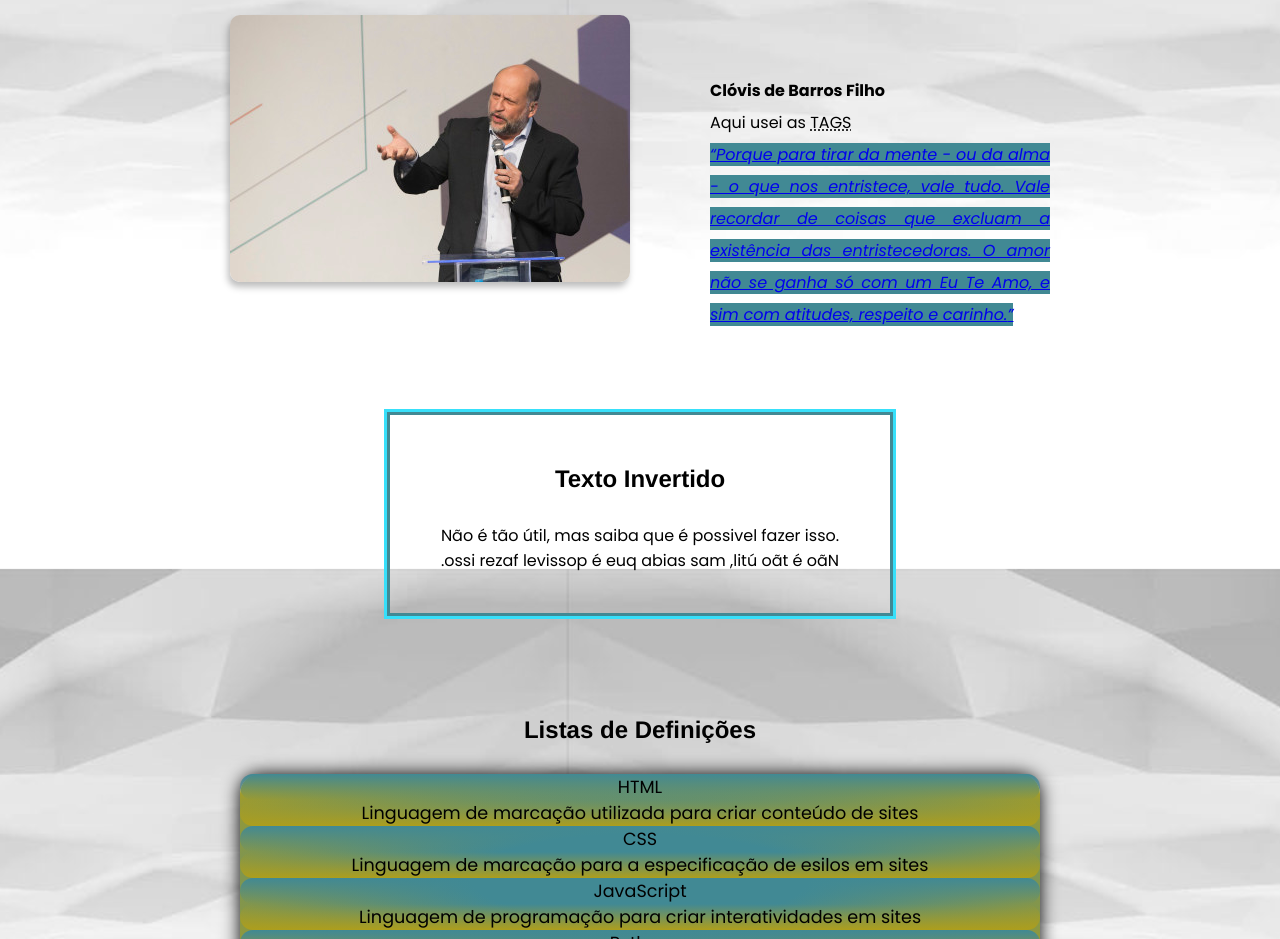
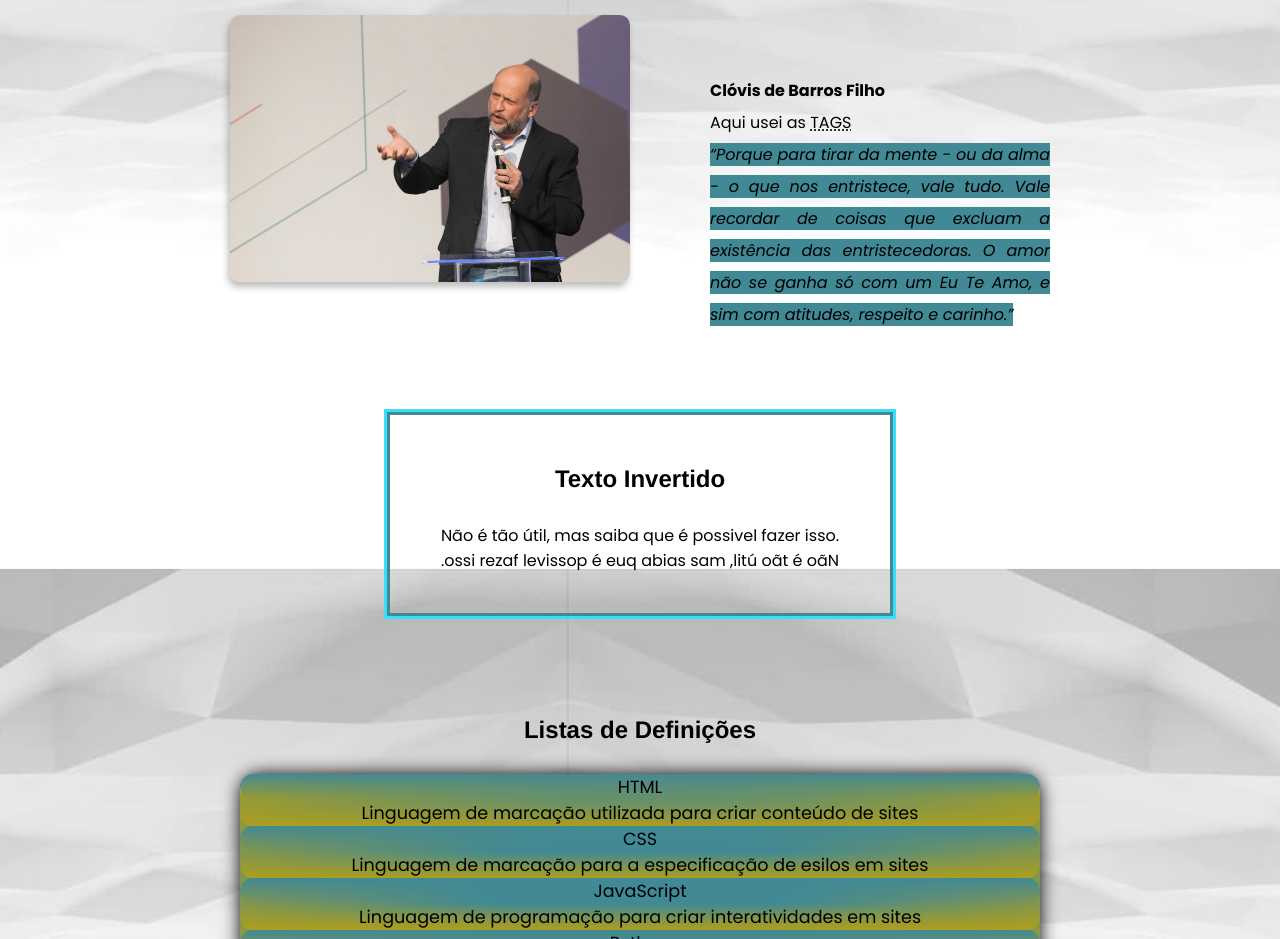
Before and after one commit to augustoalvessb/praticando, a plain HTML site: page index.html in a window 1280 px wide. Shown: the part 1880-2819 px from the top of the page. Drawn offline with Linux system fonts and the light colour scheme; files whose address does not match are found by name; a web font is replaced by a local one.

Commit message:
correção

```diff
--- a/css/style.css
+++ b/css/style.css
@@ -234,6 +234,10 @@ div.texto {
 }
 q {
     background: var(--cor1);
+    color: black;
+}
+cite > a {
+    text-decoration: none;
 }
 #img-2 {
     display: flex;
```
